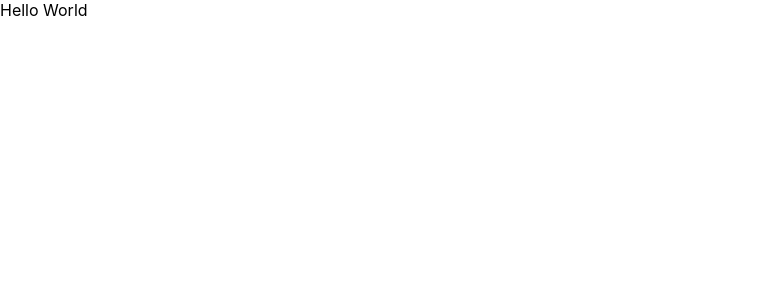
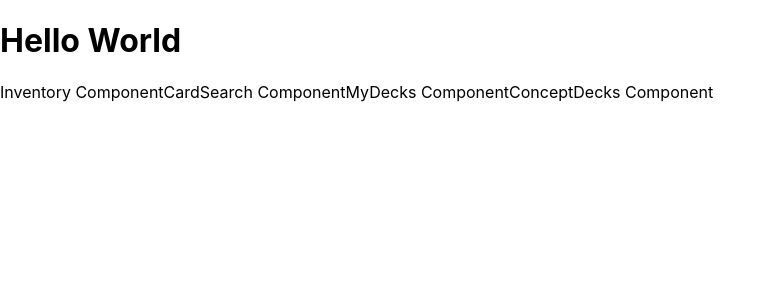
Before and after one commit to ggSushi/ygo-inventory, a React (Create React App) app: page / in a window 1280 px wide. Shown: the top 300 px of the page, without its empty margins (0-775 px from the left). Built offline with nearby package versions, Linux system fonts and the light colour scheme.

Commit message:
shows all components on the DOM as is.

```diff
--- a/src/components/App/App.js
+++ b/src/components/App/App.js
@@ -1,10 +1,18 @@
 import './App.css';
+import Inventory from '../Inventory/Inventory.jsx';
+import CardSearch from '../CardSearch/CardSearch.jsx';
+import ConceptDecks from '../ConceptDecks/ConceptDecks.jsx';
+import MyDecks from '../MyDecks/MyDecks.jsx';
 
 
 function App() {
   return (
     <div className="App-div">
-      Hello World
+      <h1>Hello World</h1>
+      <Inventory />
+      <CardSearch />
+      <MyDecks />
+      <ConceptDecks />
     </div>
   );
 }
```
